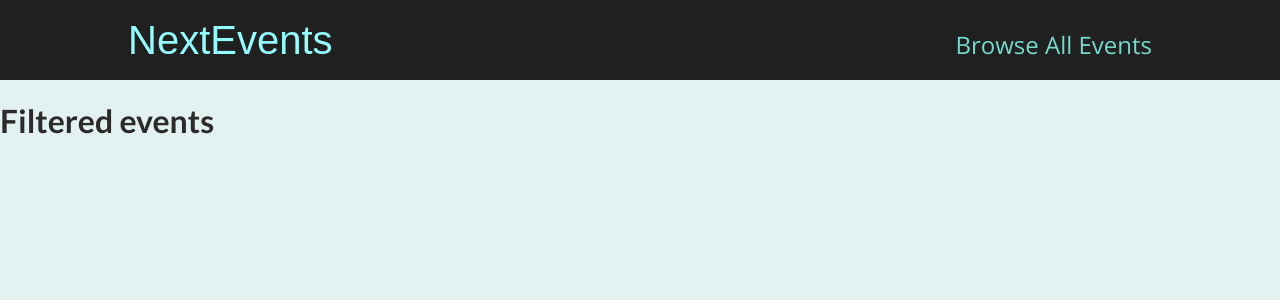
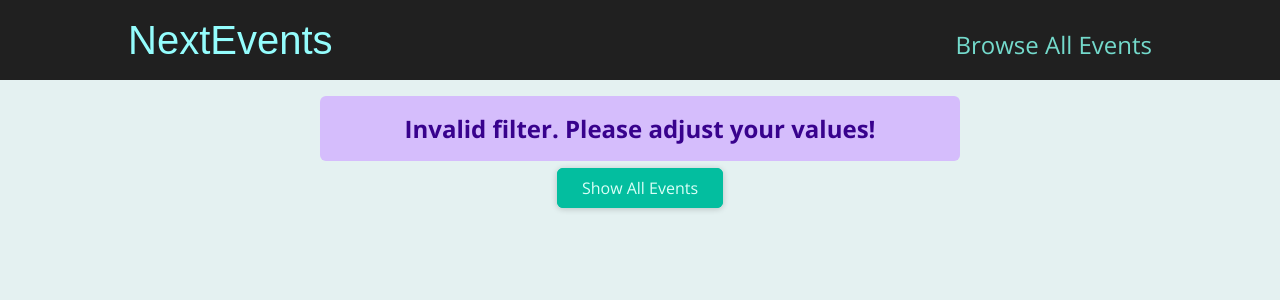
Before and after one commit to Jerald-tonmoy-dias/nextEvents, a Next.js app: page /events in a window 1280 px wide. Shown: the top 300 px of the page. Built offline with nearby package versions, Linux system fonts and the light colour scheme.

Commit message:
filter done and alert done

```diff
--- /dev/null
+++ b/components/events/results-title.js
@@ -0,0 +1,20 @@
+import Button from '../ui/button';
+import classes from './results-title.module.css';
+
+function ResultsTitle(props) {
+  const { date } = props;
+
+  const humanReadableDate = new Date(date).toLocaleDateString('en-US', {
+    month: 'long',
+    year: 'numeric',
+  });
+
+  return (
+    <section className={classes.title}>
+      <h1>Events in {humanReadableDate}</h1>
+      <Button link='/events'>Show all events</Button>
+    </section>
+  );
+}
+
+export default ResultsTitle;
--- /dev/null
+++ b/components/events/results-title.module.css
@@ -0,0 +1,6 @@
+.title {
+  margin: 2rem auto;
+  width: 90%;
+  max-width: 40rem;
+  text-align: center;
+}
--- /dev/null
+++ b/components/ui/error-alert.js
@@ -0,0 +1,7 @@
+import classes from './error-alert.module.css';
+
+function ErrorAlert(props) {
+  return <div className={classes.alert}>{props.children}</div>;
+}
+
+export default ErrorAlert;
--- /dev/null
+++ b/components/ui/error-alert.module.css
@@ -0,0 +1,12 @@
+.alert {
+  margin: 1rem auto;
+  padding: 1rem 2rem;
+  width: 90%;
+  max-width: 40rem;
+  background-color: #d5bdfc;
+  color: #38028d;
+  font-weight: bold;
+  font-size: 1.5rem;
+  text-align: center;
+  border-radius: 6px;
+}
--- a/pages/events/[...slug].js
+++ b/pages/events/[...slug].js
@@ -1,7 +1,62 @@
+import { useRouter } from "next/router"
+import EventList from "../../components/events/event-list";
+import ResultsTitle from "../../components/events/results-title";
+import Button from "../../components/ui/button";
+import ErrorAlert from "../../components/ui/error-alert";
+import { getFilteredEvents } from "../../dummy-data";
+
 export default function FilterEventsPage() {
+
+    const router = useRouter();
+    const filterData = router.query.slug;
+
+    if (!filterData) {
+        return <p className="center">Loading...</p>
+    }
+
+    const filteredYear = filterData[0];
+    const filteredMonth = filterData[1];
+
+    const numYear = +filteredYear;
+    const numMonth = +filteredMonth;
+
+    if (
+        isNaN(numYear) ||
+        isNaN(numMonth) ||
+        numYear > 2030 ||
+        numYear < 2021 ||
+        numMonth < 1 ||
+        numMonth > 12
+    ) {
+        return <>
+            <ErrorAlert>
+                <p className="center">Invalid filter. Please adjust your values!</p>
+            </ErrorAlert>
+            <div className="center">
+                <Button link='/events'>Show All Events</Button>
+            </div>
+        </>
+    }
+
+    const filteredEvents = getFilteredEvents({ year: numYear, month: numMonth });
+
+    if (!filteredEvents || filteredEvents.length === 0) {
+        return <>
+            <ErrorAlert>
+                <p className="center">No events found for the chosen filter!</p>
+            </ErrorAlert>
+
+            <div className="center">
+                <Button link='/events'>Show All Events</Button>
+            </div>
+        </>
+    }
+
+    const date = new Date(numYear, numMonth - 1);
     return (
-        <div>
-            <h1>Filtered events</h1>
-        </div>
+        <>
+            <ResultsTitle date={date} />
+            <EventList items={filteredEvents} />
+        </>
     )
 }
--- a/pages/events/[eventId].js
+++ b/pages/events/[eventId].js
@@ -3,14 +3,14 @@
 import EventSummary from '../../components/event-detail/event-summary';
 import EventLogistics from '../../components/event-detail/event-logistics';
 import EventContent from '../../components/event-detail/event-content';
-
+import ErrorAlert from "../../components/ui/error-alert";
 export default function EventDetailPage() {
     const router = useRouter();
     const eventId = router.query.eventId;
     const event = getEventById(eventId);
 
     if (!event) {
-        return <p>No event found</p>
+        return <ErrorAlert><p>No event found</p> </ErrorAlert>
     }
     return (
         <>
```
Also changed, not shown: components/events/events-search.js (+16 -3 lines), pages/events/index.js (+9 -1 lines).
